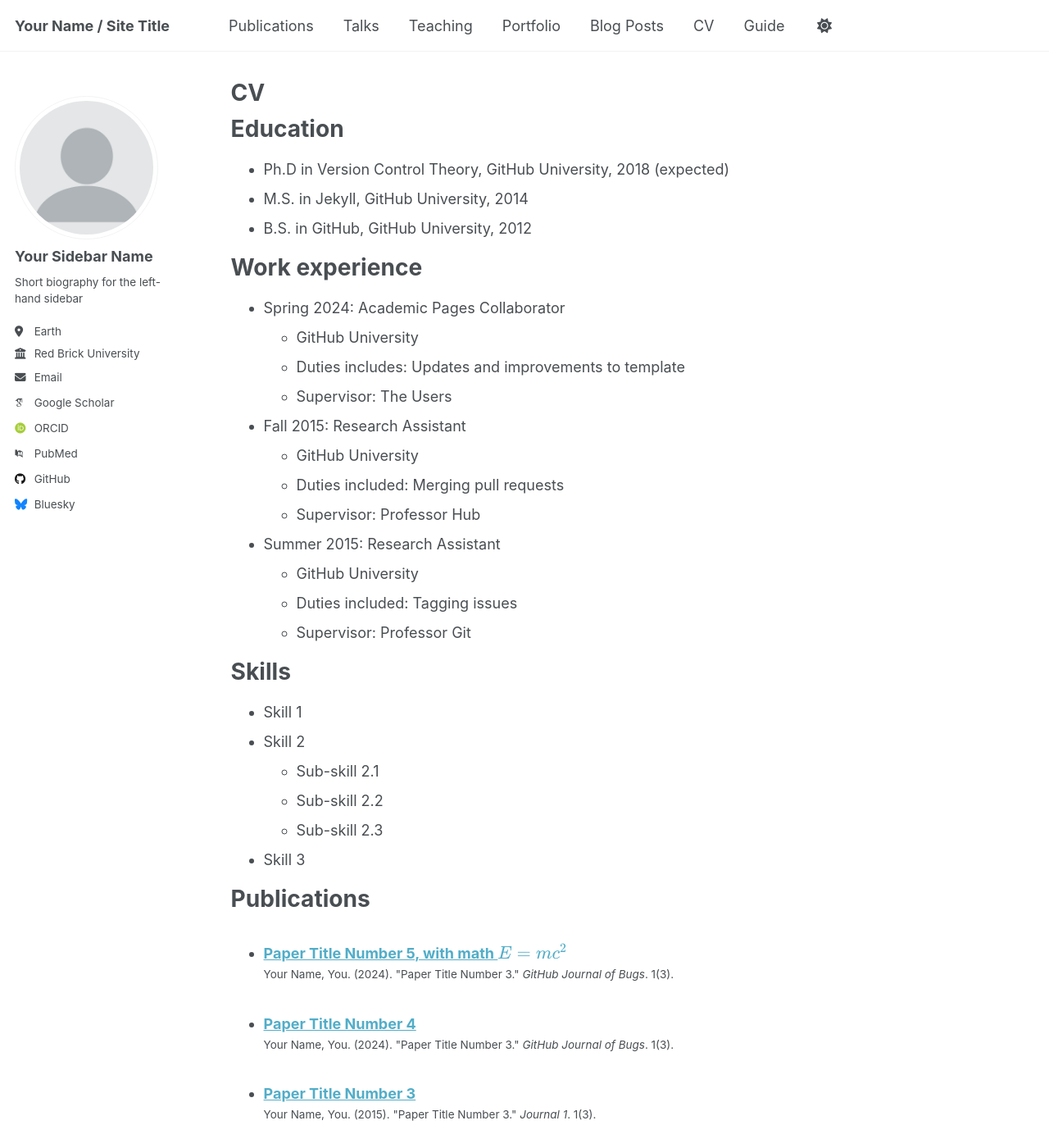
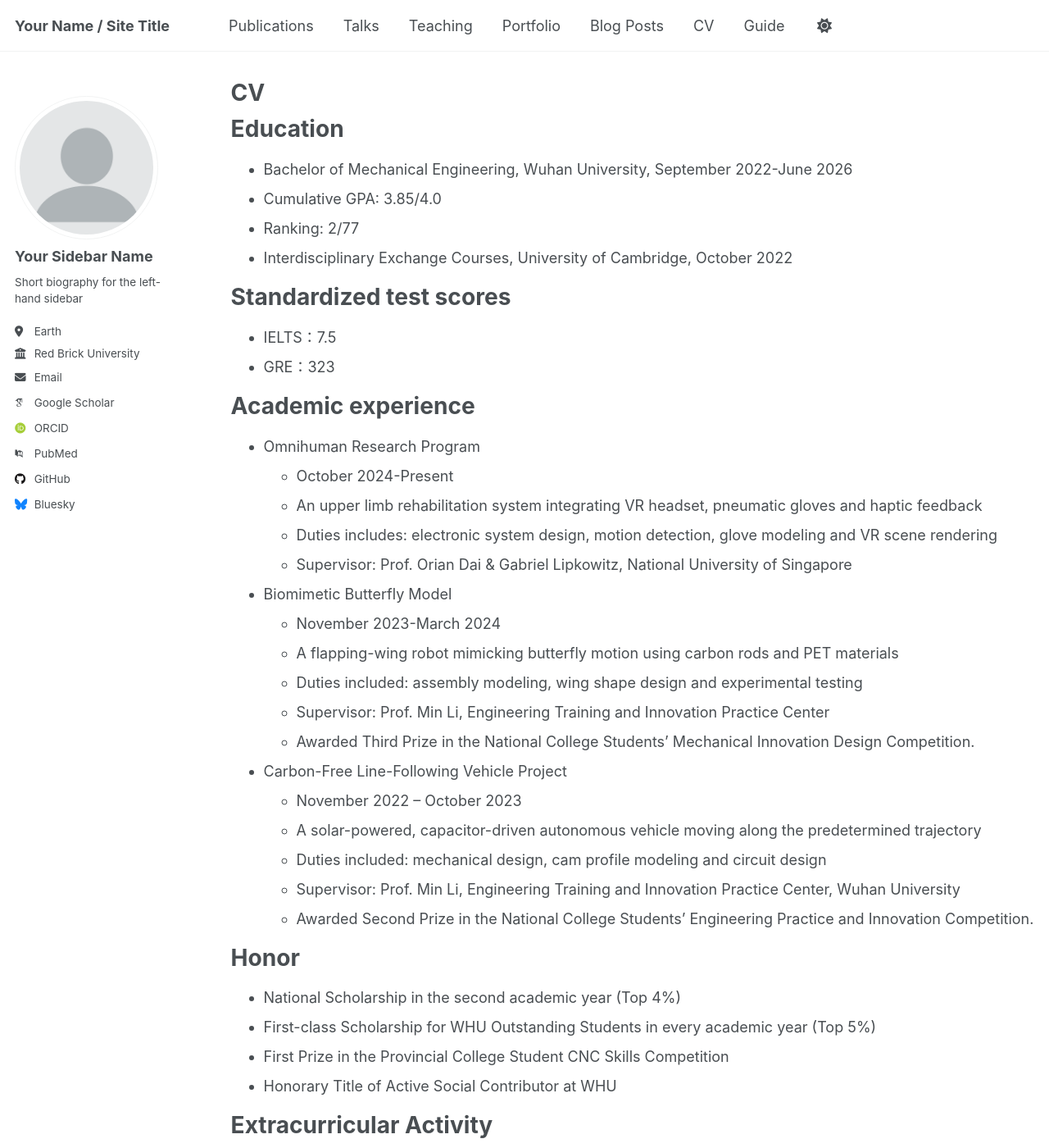
Before and after one commit to humanrights13/ranhou13, a Jekyll site: the page built from _pages/cv.md, in a window 1280 px wide and 1400 px high. Shown: the whole window at 82% size. Built offline with Jekyll 4.4.1, drawn with Linux system fonts in a browser that asks for light colours; some web fonts are replaced; a script that is not in the unit is left out; some of the changed text lies outside the part shown.

Commit message:
Add files via upload

```diff
--- a/_pages/cv.md
+++ b/_pages/cv.md
@@ -11,54 +11,49 @@ redirect_from:
 
 Education
 ======
-* Ph.D in Version Control Theory, GitHub University, 2018 (expected)
-* M.S. in Jekyll, GitHub University, 2014
-* B.S. in GitHub, GitHub University, 2012
+* Bachelor of Mechanical Engineering, Wuhan University, September 2022-June 2026
+ * Cumulative GPA: 3.85/4.0
+ * Ranking: 2/77
+* Interdisciplinary Exchange Courses, University of Cambridge, October 2022
 
-Work experience
+
+Standardized test scores
 ======
-* Spring 2024: Academic Pages Collaborator
-  * GitHub University
-  * Duties includes: Updates and improvements to template
-  * Supervisor: The Users
+*  IELTS：7.5
+*  GRE：323
 
-* Fall 2015: Research Assistant
-  * GitHub University
-  * Duties included: Merging pull requests
-  * Supervisor: Professor Hub
 
-* Summer 2015: Research Assistant
-  * GitHub University
-  * Duties included: Tagging issues
-  * Supervisor: Professor Git
+Academic experience
+======
+* Omnihuman Research Program
+  * October 2024-Present
+  * An upper limb rehabilitation system integrating VR headset,  pneumatic gloves and haptic feedback
+  * Duties includes: electronic system design, motion detection, glove modeling and VR scene rendering
+  * Supervisor: Prof. Orian Dai & Gabriel Lipkowitz, National University of Singapore
 
-Skills
+* Biomimetic Butterfly Model
+  * November 2023-March 2024
+  * A flapping-wing robot mimicking butterfly motion using carbon rods and PET materials
+  * Duties included: assembly modeling, wing shape design and experimental testing
+  * Supervisor: Prof. Min Li, Engineering Training and Innovation Practice Center
+  * Awarded Third Prize in the National College Students’ Mechanical Innovation Design Competition.
+
+* Carbon-Free Line-Following Vehicle Project
+  * November 2022 – October 2023
+  * A solar-powered, capacitor-driven autonomous vehicle moving along the predetermined trajectory
+  * Duties included: mechanical design, cam profile modeling and circuit design
+  * Supervisor: Prof. Min Li, Engineering Training and Innovation Practice Center, Wuhan University
+  * Awarded Second Prize in the National College Students' Engineering Practice and Innovation Competition.
+
+
+Honor
 ======
-* Skill 1
-* Skill 2
-  * Sub-skill 2.1
-  * Sub-skill 2.2
-  * Sub-skill 2.3
-* Skill 3
+* National Scholarship in the second academic year (Top 4%)
+* First-class Scholarship for WHU Outstanding Students in every academic year (Top 5%)
+* First Prize in the Provincial College Student CNC Skills Competition
+* Honorary Title of Active Social Contributor at WHU
 
-Publications
+
+Extracurricular Activity
 ======
-  <ul>{% for post in site.publications reversed %}
-    {% include archive-single-cv.html %}
-  {% endfor %}</ul>
-
-Talks
-======
-  <ul>{% for post in site.talks reversed %}
-    {% include archive-single-talk-cv.html  %}
-  {% endfor %}</ul>
-
-Teaching
-======
-  <ul>{% for post in site.teaching reversed %}
-    {% include archive-single-cv.html %}
-  {% endfor %}</ul>
-
-Service and leadership
-======
-* Currently signed in to 43 different slack teams
+* Co-founder of the Engineering Innovation Club
```
